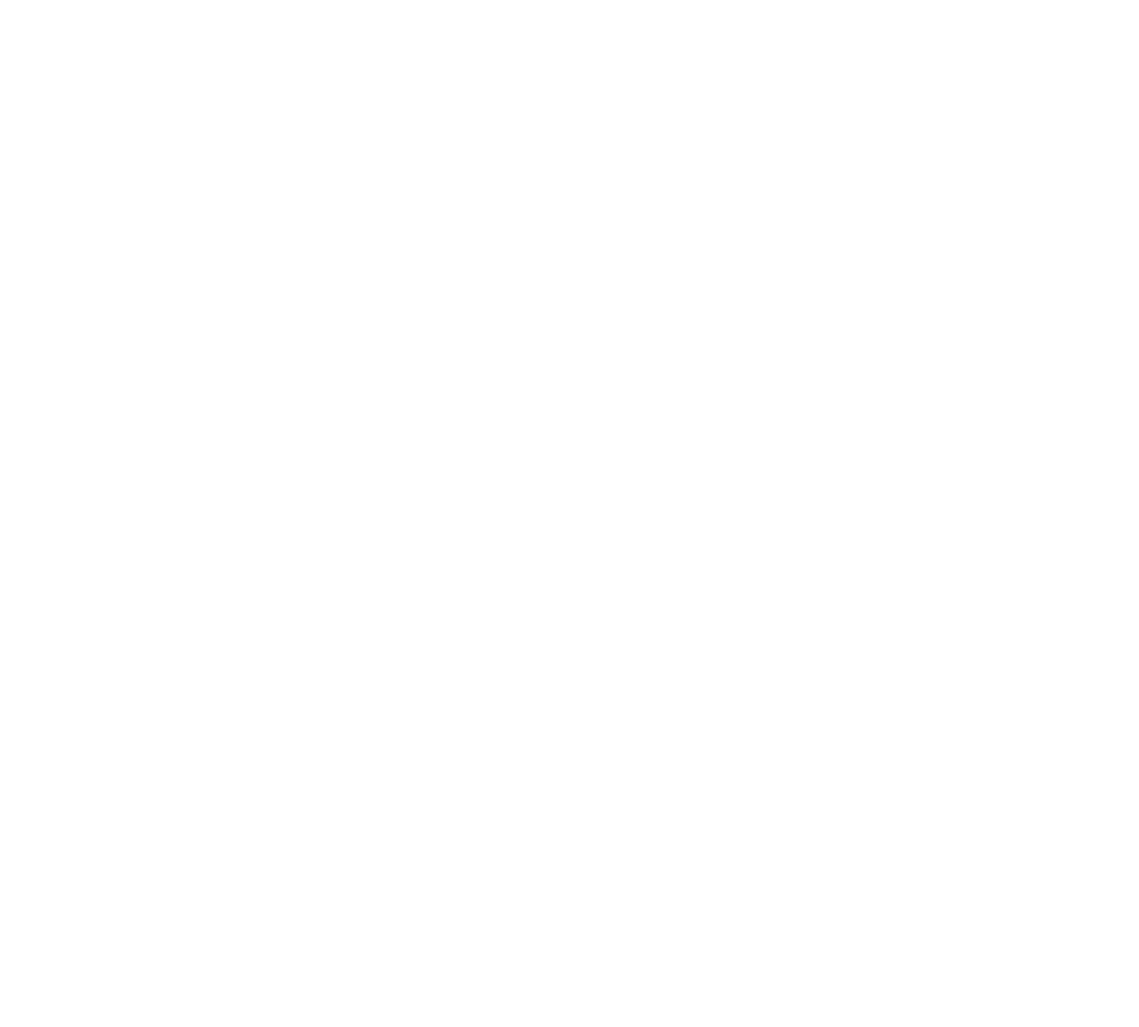
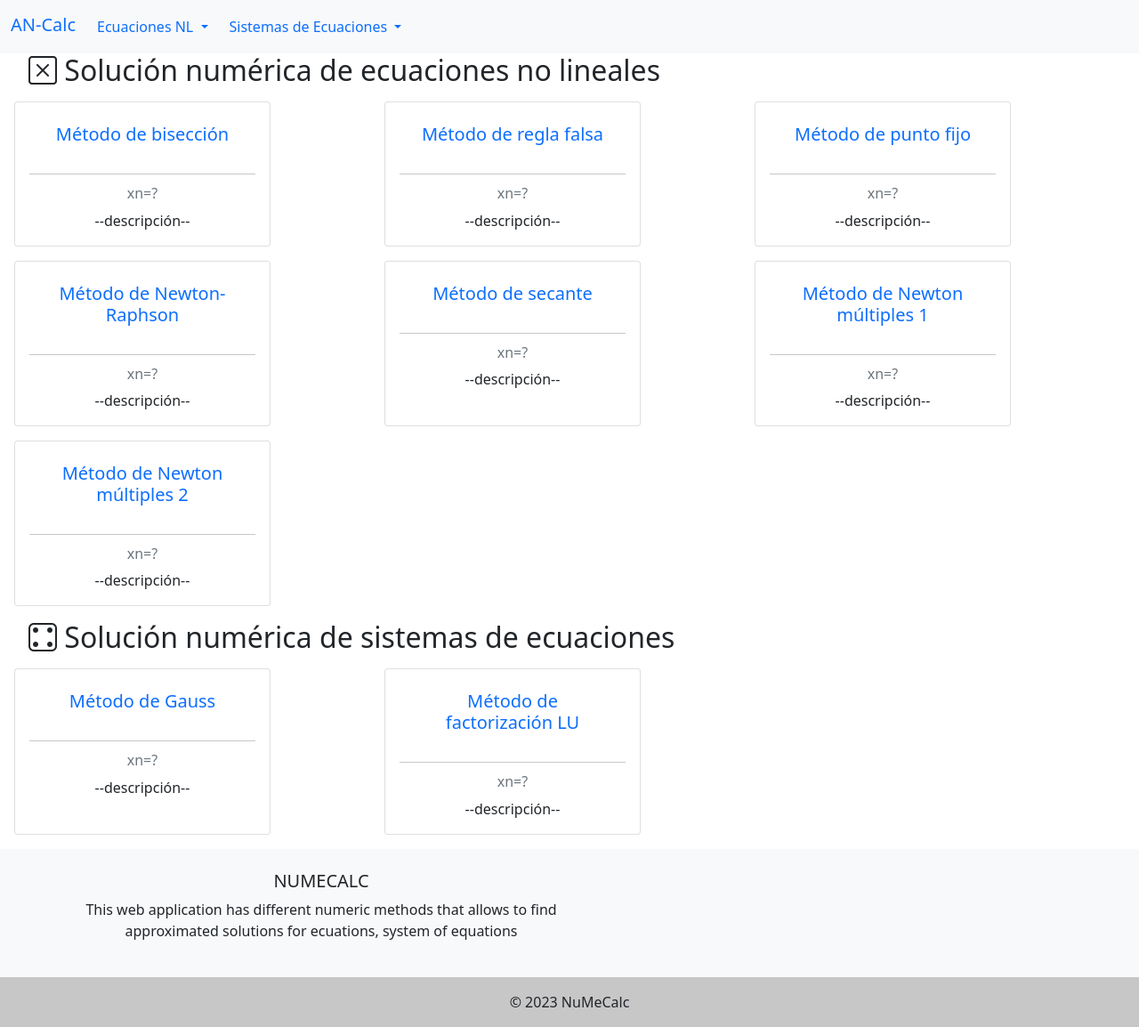
Before and after one commit to GianSz/NuMeCalc-project, a Django app: page / in a window 1280 px wide. Before the commit the page is empty. Shown: the whole page at 89% size. Before the commit the page ends 800 px from the top, so only its background shows below. Run offline with Django 4.2, Linux system fonts and the light colour scheme.

Commit message:
creación de la navbar y la estructura del selectionPage

```diff
--- /dev/null
+++ b/NuMeCalc/calculatorApp/templates/calculatorApp/base.html
@@ -0,0 +1,42 @@
+<!doctype html>
+<html lang="en">
+  <head>
+    <meta charset="utf-8">
+    <meta name="viewport" content="width=device-width, initial-scale=1">
+    <title>
+        {% block title %}
+
+        {% endblock %}
+    </title>
+    <!-- bootstrap -->
+    <link rel="stylesheet" href="https://cdn.jsdelivr.net/npm/bootstrap-icons@1.5.0/font/bootstrap-icons.css" />
+    <link href="https://cdn.jsdelivr.net/npm/bootstrap@5.0.2/dist/css/bootstrap.min.css" rel="stylesheet" integrity="sha384-EVSTQN3/azprG1Anm3QDgpJLIm9Nao0Yz1ztcQTwFspd3yD65VohhpuuCOmLASjC" crossorigin="anonymous">
+    <script src="https://cdn.jsdelivr.net/npm/@popperjs/core@2.11.6/dist/umd/popper.min.js" integrity="sha384-oBqDVmMz9ATKxIep9tiCxS/Z9fNfEXiDAYTujMAeBAsjFuCZSmKbSSUnQlmh/jp3" crossorigin="anonymous"></script>
+    <script src="https://cdn.jsdelivr.net/npm/bootstrap@5.2.3/dist/js/bootstrap.min.js" integrity="sha384-cuYeSxntonz0PPNlHhBs68uyIAVpIIOZZ5JqeqvYYIcEL727kskC66kF92t6Xl2V" crossorigin="anonymous"></script>
+  </head>
+  <body>
+    {% block navbar %}
+
+    {% endblock %}
+
+    {% block content %}
+
+    {% endblock %}
+
+    <footer class="bg-light text-center text-lg-start">
+        <div class="container p-4">
+          <div class="row">
+            <div class="col-lg-6 col-md-12 mb-4 mb-md-0 text-center">
+              <h5 class="text-uppercase">NuMeCalc</h5>
+              <p>
+                This web application has different numeric methods that allows to find approximated solutions for ecuations, system of equations              </p>
+            </div>
+          </div>
+        </div>
+
+        <div class="text-center p-3" style="background-color: rgba(0, 0, 0, 0.2);">
+          © 2023 NuMeCalc
+        </div>
+    </footer>
+  </body>
+</html>
--- /dev/null
+++ b/NuMeCalc/calculatorApp/templates/calculatorApp/navBar.html
@@ -0,0 +1,48 @@
+<nav class="navbar navbar-expand-md bg-light">
+    <div class="container-fluid">
+        <!-- home -->
+        <a class="navbar-brand mb-1" href="#">AN-Calc</a>
+        <!-- botón por si la pantalla es muy pequeña -->
+        <button class="navbar-toggler" type="button" data-bs-toggle="collapse" data-bs-target="#navbarTogglerDemo01" aria-controls="navbarTogglerDemo01" aria-expanded="false" aria-label="Toggle navigation">
+            <span><i class="bi bi-list fs-1"></i></span>
+        </button>
+        <div class="collapse navbar-collapse" id="navbarTogglerDemo01">
+            <!-- inicio del menú -->
+            <!-- Ecuaciones No Lineales -->
+            <ul class="navbar-nav me-2 mb-2 mb-lg-0">
+                <li class="nav-item">
+                    <div class="dropdown">
+                        <a class="nav-link dropdown-toggle" href="#" role="button" data-bs-toggle="dropdown" aria-expanded="false">
+                          Ecuaciones NL
+                        </a>
+
+                        <ul class="dropdown-menu">
+                            <li><a class="dropdown-item" href="biseccion.html">Método de bisección</a></li>
+                            <li><a class="dropdown-item" href="regla_falsa.html">Método de regla falsa</a></li>
+                            <li><a class="dropdown-item" href="punto_fijo.html">Método de punto fijo</a></li>
+                            <li><a class="dropdown-item" href="newton.html">Método de Newton-Raphson</a></li>
+                            <li><a class="dropdown-item" href="secante.html">Método de secante</a></li>
+                            <li><a class="dropdown-item" href="newton_multiples_1.html">Método de Newton múltiples 1</a></li>
+                            <li><a class="dropdown-item" href="newton_multiples_2.html">Método de Newton múltiples 2</a></li>
+                        </ul>
+                    </div>
+                </li>
+            </ul>
+            <!-- Sistemas de Ecuaciones -->
+            <ul class="navbar-nav me-auto mb-2 mb-lg-0">
+                <li class="nav-item">
+                    <div class="dropdown">
+                        <a class="nav-link dropdown-toggle" href="#" role="button" data-bs-toggle="dropdown" aria-expanded="false">
+                          Sistemas de Ecuaciones
+                        </a>
+
+                        <ul class="dropdown-menu">
+                            <li><a class="dropdown-item" href="gauss.html">Método de Gauss</a></li>
+                            <li><a class="dropdown-item" href="factorizacion_LU.html">Método de factorización LU</a></li>
+                        </ul>
+                    </div>
+                </li>
+            </ul>
+        </div>
+    </div>
+</nav>
--- a/NuMeCalc/calculatorApp/templates/calculatorApp/selectionPage.html
+++ b/NuMeCalc/calculatorApp/templates/calculatorApp/selectionPage.html
@@ -1,12 +1,92 @@
-<!DOCTYPE html>
-<html lang="en">
-<head>
-    <meta charset="UTF-8">
-    <meta http-equiv="X-UA-Compatible" content="IE=edge">
-    <meta name="viewport" content="width=device-width, initial-scale=1.0">
-    <title>Document</title>
-</head>
-<body>
+{% extends 'calculatorApp/base.html' %}
 
-</body>
-</html>
+{% block title %}
+    Select
+{% endblock %}
+
+{% block navbar %}
+    {% include 'calculatorApp/navBar.html' %}
+{% endblock %}
+
+{% block content %}
+<h2 id="nonLinear"><i class="bi bi-x-square" style="margin-left: 1em;"></i> Solución numérica de ecuaciones no lineales</h2>
+<div style="display: grid; grid-template-columns: repeat(3,1fr); row-gap: 1em; margin: 1em;">
+    <div #id="biseccion" class="card" style="width: 18rem;">
+        <div class="card-body text-center">
+            <a class="nav-link active" href="biseccion.html"><h5 class="card-title">Método de bisección</h5></a>
+            <hr>
+            <h6 class="card-subtitle mb-2 text-muted">xn=?</h6>
+            <p class="card-text">--descripción--</p>
+        </div>
+    </div>
+    <div #id="regla_falsa" class="card" style="width: 18rem;">
+        <div class="card-body text-center">
+            <a class="nav-link active" href="regla_falsa.html"><h5 class="card-title">Método de regla falsa</h5></a>
+            <hr>
+            <h6 class="card-subtitle mb-2 text-muted">xn=?</h6>
+            <p class="card-text">--descripción--</p>
+        </div>
+    </div>
+    <div #id="punto_fijo" class="card" style="width: 18rem;">
+        <div class="card-body text-center">
+            <a class="nav-link active" href="punto_fijo.html"><h5 class="card-title">Método de punto fijo</h5></a>
+            <hr>
+            <h6 class="card-subtitle mb-2 text-muted">xn=?</h6>
+            <p class="card-text">--descripción--</p>
+        </div>
+    </div>
+    <div #id="newton" class="card" style="width: 18rem;">
+        <div class="card-body text-center">
+            <a class="nav-link active" href="newton.html"><h5 class="card-title">Método de Newton-Raphson</h5></a>
+            <hr>
+            <h6 class="card-subtitle mb-2 text-muted">xn=?</h6>
+            <p class="card-text">--descripción--</p>
+        </div>
+    </div>
+    <div #id="secante" class="card" style="width: 18rem;">
+        <div class="card-body text-center">
+            <a class="nav-link active" href="secante.html"><h5 class="card-title">Método de secante</h5></a>
+            <hr>
+            <h6 class="card-subtitle mb-2 text-muted">xn=?</h6>
+            <p class="card-text">--descripción--</p>
+        </div>
+    </div>
+    <div #id="newton_multiples_1" class="card" style="width: 18rem;">
+        <div class="card-body text-center">
+            <a class="nav-link active" href="newton_multiples_1.html"><h5 class="card-title">Método de Newton múltiples 1</h5></a>
+            <hr>
+            <h6 class="card-subtitle mb-2 text-muted">xn=?</h6>
+            <p class="card-text">--descripción--</p>
+        </div>
+    </div>
+    <div #id="newton_multiples_2" class="card" style="width: 18rem;">
+        <div class="card-body text-center">
+            <a class="nav-link active" href="newton_multiples_2.html"><h5 class="card-title">Método de Newton múltiples 2</h5></a>
+            <hr>
+            <h6 class="card-subtitle mb-2 text-muted">xn=?</h6>
+            <p class="card-text">--descripción--</p>
+        </div>
+    </div>
+</div>
+
+<h2><i class="bi bi-dice-4" style="margin-left: 1em;"></i> Solución numérica de sistemas de ecuaciones</h2>
+<div style="display: grid; grid-template-columns: repeat(3,1fr); row-gap: 1em; margin: 1em;">
+    <div #id="gauss" class="card" style="width: 18rem;">
+        <div class="card-body text-center">
+            <a class="nav-link active" href="gauss.html"><h5 class="card-title">Método de Gauss</h5></a>
+            <hr>
+            <h6 class="card-subtitle mb-2 text-muted">xn=?</h6>
+            <p class="card-text">--descripción--</p>
+        </div>
+    </div>
+    <div #id="factorizacion_LU" class="card" style="width: 18rem;">
+        <div class="card-body text-center">
+            <a class="nav-link active" href="factorizacion_LU.html"><h5 class="card-title">Método de factorización LU</h5></a>
+            <hr>
+            <h6 class="card-subtitle mb-2 text-muted">xn=?</h6>
+            <p class="card-text">--descripción--</p>
+        </div>
+    </div>
+</div>
+
+{% endblock %}
```
